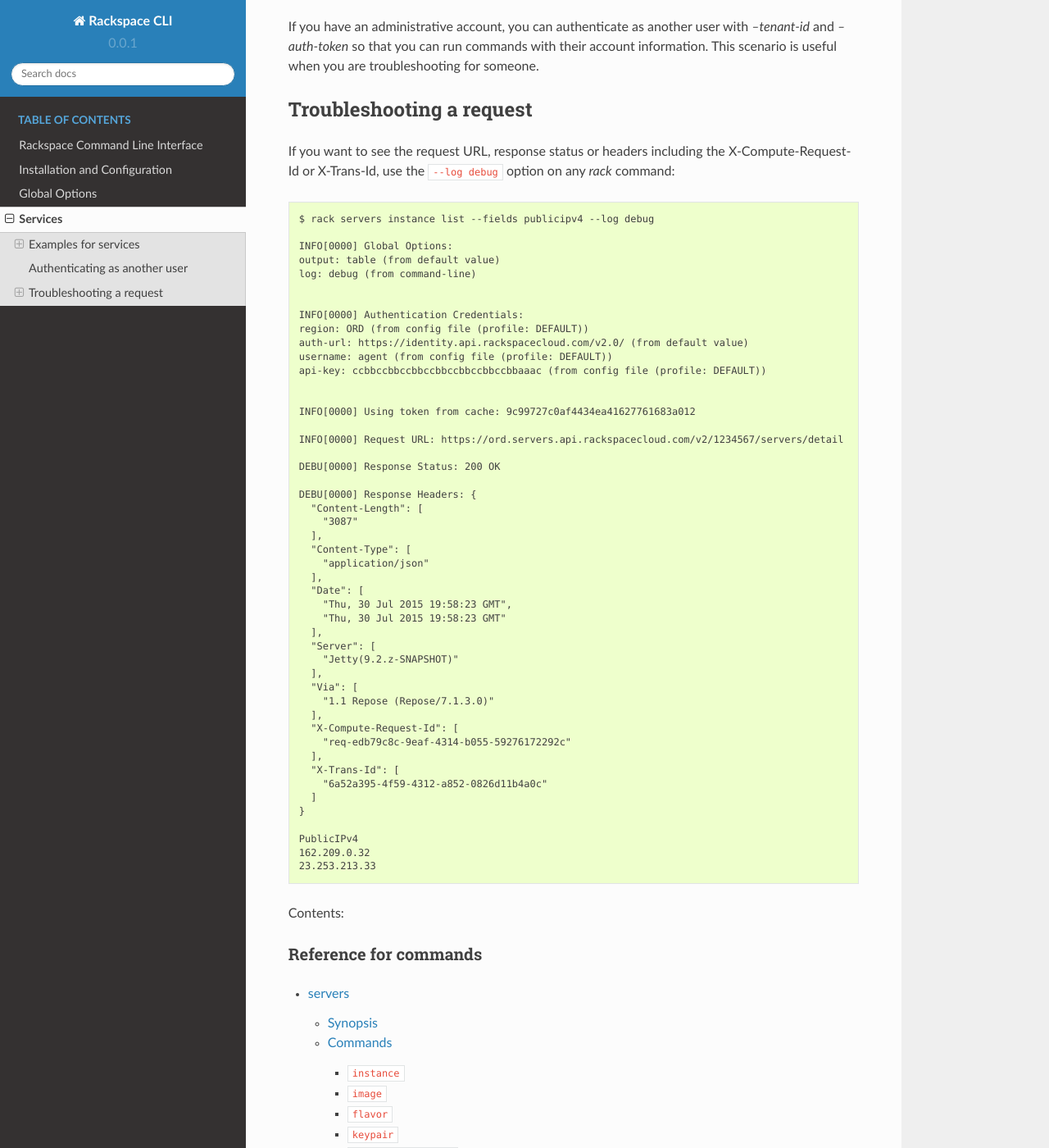
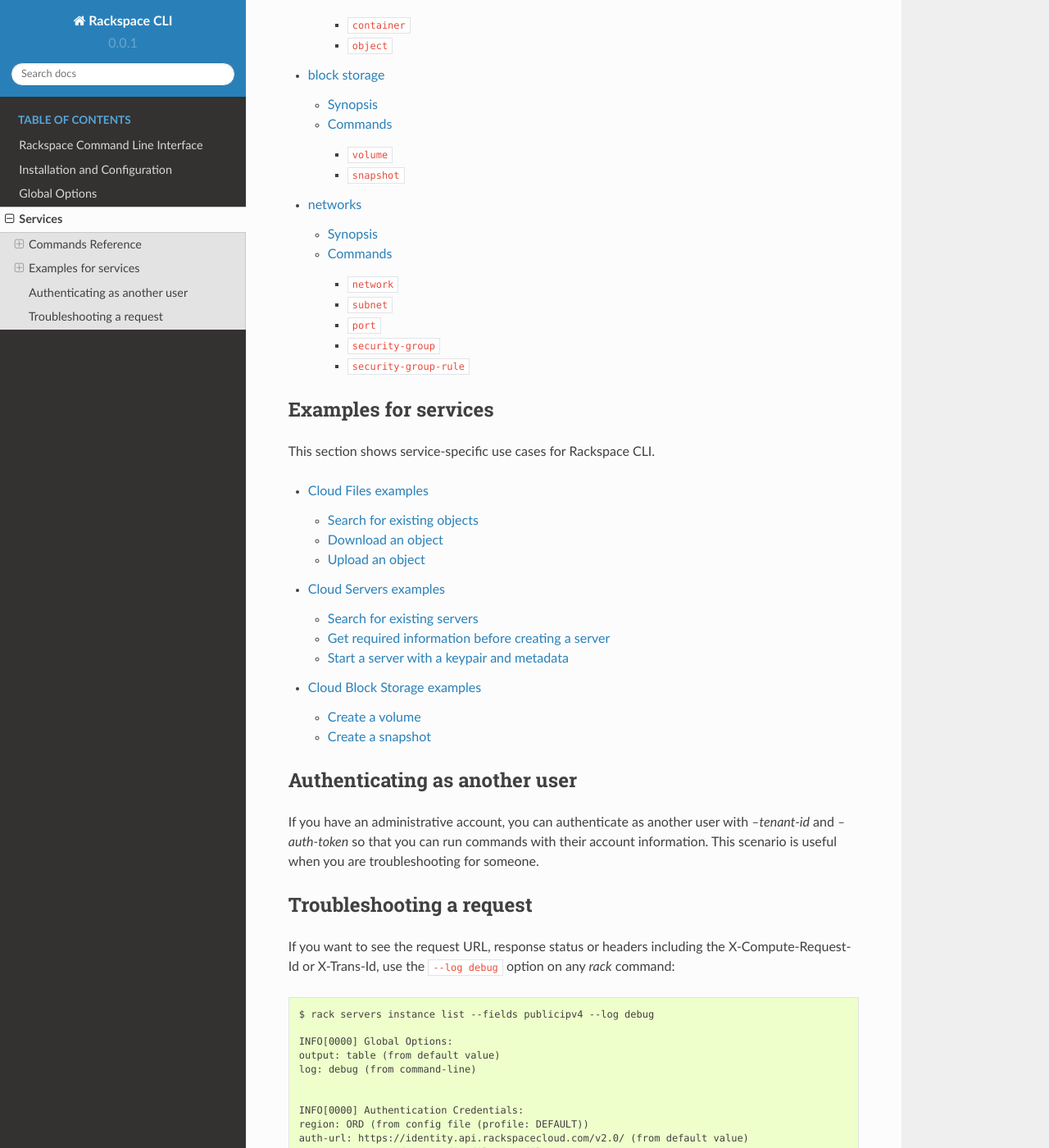
Before and after one commit to rackspace/rack, a Sphinx documentation site: the page built from docs/services/index.rst, in a window 1280 px wide and 1400 px high, scrolled down 647 px. Shown: the whole window at 82% size. Built offline with Sphinx 7.4.7 and the Read the Docs theme 2.0.0, drawn with Linux system fonts in a browser that asks for light colours; pages that are not in the unit, such as notebooks, are missing from menus; some of the changed text lies outside the part shown.

Commit message:
Added tilde's to cloudblockexamples.rst, switched index.rst to place Commands Reference (renamed from reference of commands) before troubleshooting. Added introductory sentences to explain what each section of index is about.

```diff
--- a/docs/services/cloudblockexamples.rst
+++ b/docs/services/cloudblockexamples.rst
@@ -15,7 +15,7 @@
     $ rack block-storage snapshot create --help
 
 Create a volume
----------------
+~~~~~~~~~~~~~~~
 
 Create a volume by using the `rack block-storage volume create --size`
 command, than specifying the size and name you wish the volume to be. In the
@@ -41,7 +41,7 @@
     ServerID8a254ea3-77b5-4f74-a893-8d2d51ae2cca
 
 Create a snapshot
------------------
+~~~~~~~~~~~~~~~~~
 
 Create a snapshot by detaching detaching the volume from it's server. You will
 need to use the volume's `attachment id`, which can be found with the
--- a/docs/services/index.rst
+++ b/docs/services/index.rst
@@ -3,10 +3,26 @@
 Services
 ========
 
-The services supported so far are documented here.
+Here you can find the services currently supported by Rackspace CLI, and those
+services' supported commands.
+
+Commands Reference
+------------------
+
+This section lists the commands you can use with Rackspace CLI.
+
+.. toctree::
+   :maxdepth: 3
+
+   servers.rst
+   files.rst
+   blockstorage.rst
+   networks.rst
 
 Examples for services
 ---------------------
+
+This section shows service-specific use cases for Rackspace CLI.
 
 .. toctree::
    maxdepth: 2
@@ -78,16 +94,3 @@
     PublicIPv4
     162.209.0.32
     23.253.213.33
-
-Contents:
-
-Reference for commands
-~~~~~~~~~~~~~~~~~~~~~~
-
-.. toctree::
-   :maxdepth: 3
-
-   servers.rst
-   files.rst
-   blockstorage.rst
-   networks.rst
```
